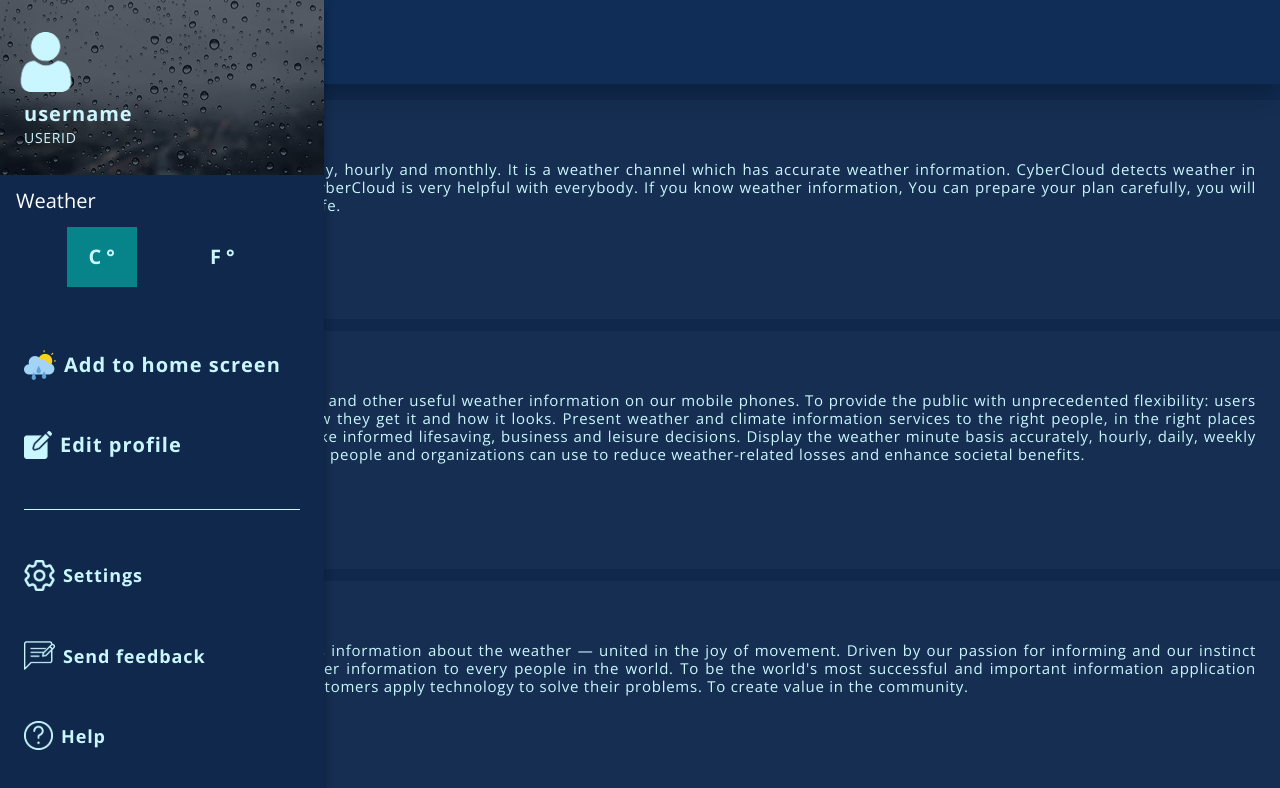
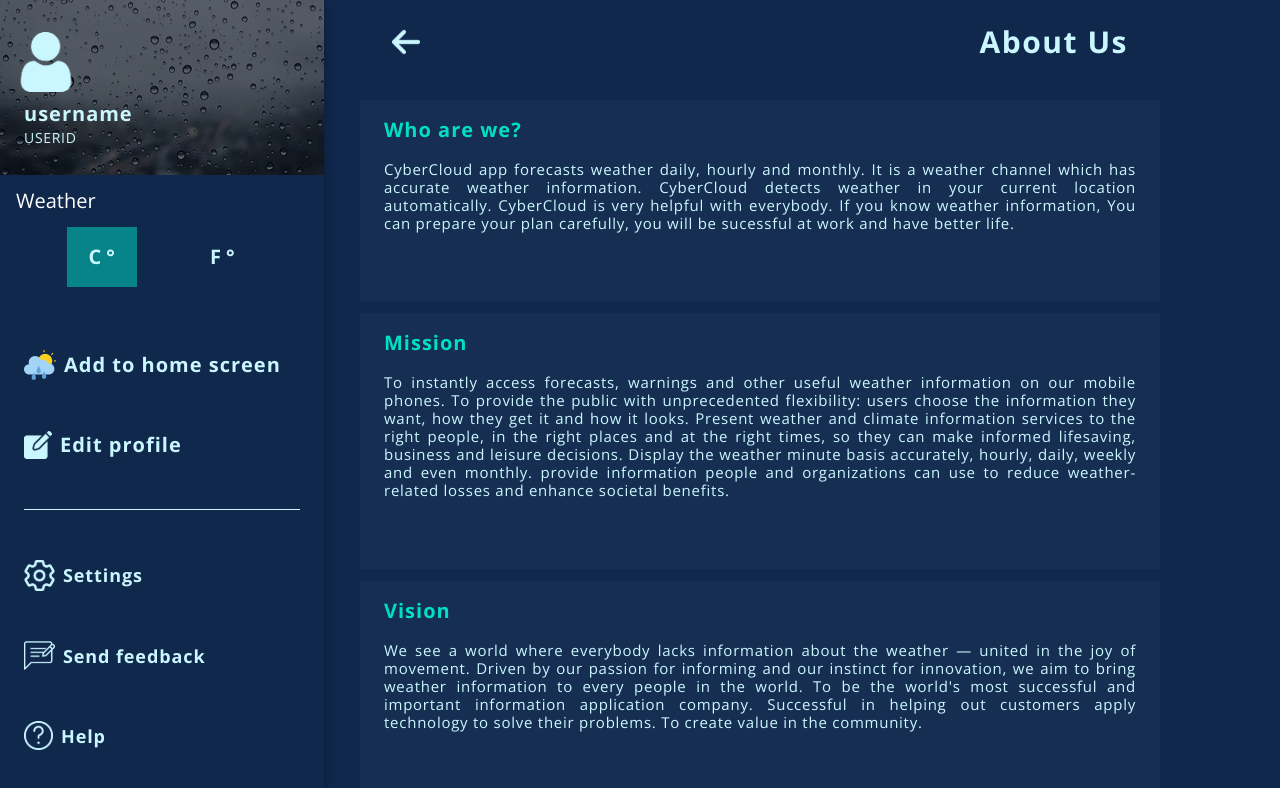
Before and after one commit to 01mehran/react-weather-app, a React (Vite) app: page /aboutUs in a window 1280 px wide. Shown: the top 788 px of the page. Built offline with nearby package versions, Linux system fonts and the light colour scheme; no server answers.

Commit message:
feat(desktop design): add deskopt design for about page

```diff
--- a/src/pages/AboutUs.jsx
+++ b/src/pages/AboutUs.jsx
@@ -1,16 +1,15 @@
 // Libraries;
-import  { useNavigate } from "react-router-dom"
+import { useNavigate } from "react-router-dom";
 
 // Images;
 import { useImages } from "@images/useImages";
 
 export const AboutUs = () => {
-
   const navigate = useNavigate();
 
   return (
-    <section className="bg-navy flex h-svh flex-col">
-      <header className="bg-navy-light-2 sticky top-0 flex items-center space-x-12 py-6 pl-8 shadow-xl">
+    <section className="bg-navy mx-auto flex h-svh flex-col xl:max-w-[800px] xl:translate-x-30 2xl:max-w-[1100px]">
+      <header className="bg-navy-light-2 sticky top-0 flex items-center space-x-12 py-6 pl-8 shadow-xl xl:shadow-none md:justify-between md:px-8 xl:bg-transparent">
         <img
           src={useImages.arrow}
           alt="arrowIcon"
```
